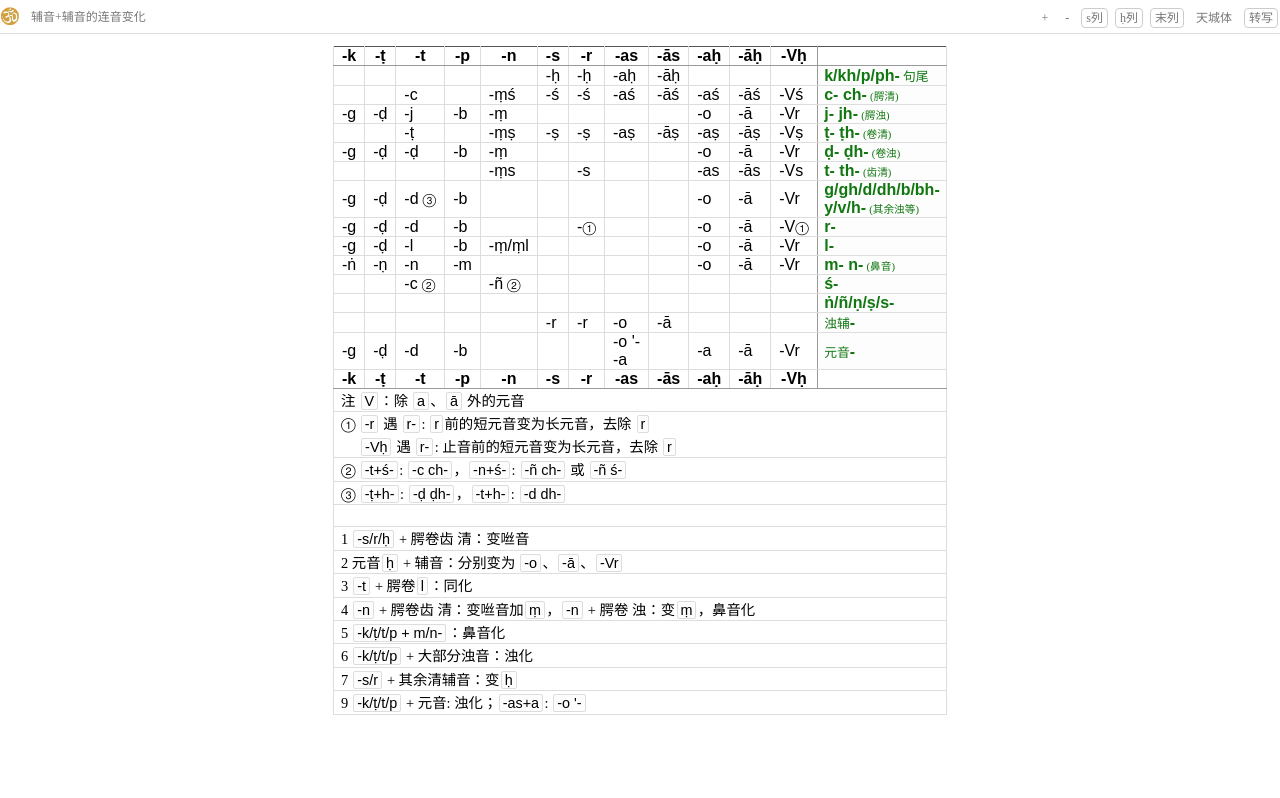
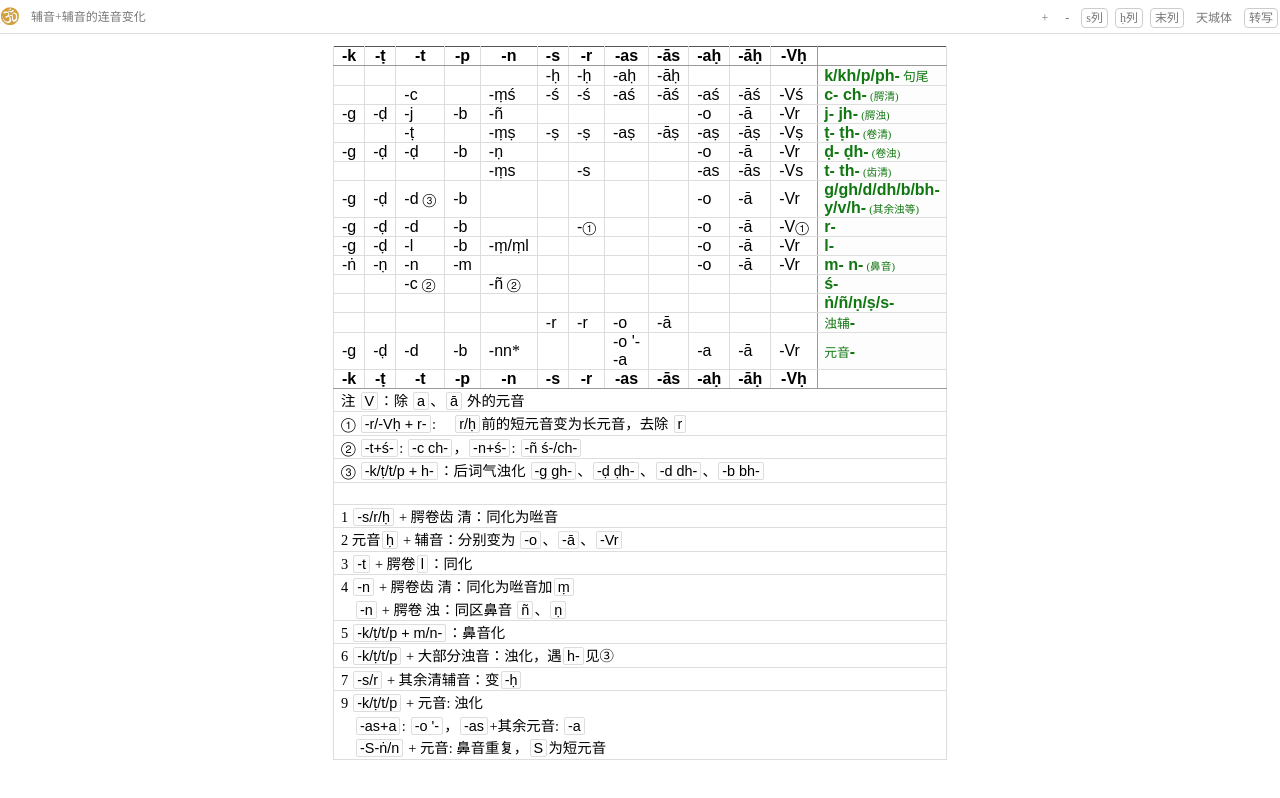
Before and after one commit to rhcad/sanskrit, a plain HTML site: page con-con.htm in a window 1280 px wide. Drawn offline with Linux system fonts and the light colour scheme.

Commit message:
Update consonants+consonants page

```diff
--- a/con-con.htm
+++ b/con-con.htm
@@ -22,6 +22,7 @@
     th:last-child, td:last-child { border-right: 1px solid #ddd; }
     tbody th:nth-last-child(2), tbody td:nth-last-child(2) { border-right: 1px solid #999; }
     @media screen and (max-width: 600px) {
+        body { padding-left: 1px; padding-right: 1px; }
         th,td { padding: 0 .2em; }
     }
 
@@ -31,7 +32,7 @@
     span.d { font-family: "Sanskrit 2003", sans-serif; white-space: nowrap; }
     tfoot span.d { display: inline-block; margin: .1em; padding: 0 .2em;
         border: 1px solid #ddd; border-radius: 2px; background-color: #fdfdfd; }
-    tfoot br+span.d { margin-left: 1.4em; }
+    tfoot br+span.d { margin-left: 1.05em; }
 
     tr:not(:first-child) > th { border-top: 1px solid #999; }
     th { border-bottom: 1px solid #999; }
@@ -66,9 +67,9 @@
     -k -ṭ -t -p -n    -s -r -as -ās -aḥ -āḥ -Vḥ |
     -  -  -  -  -     7-ḥ 7-ḥ 7-aḥ 7-āḥ -   -   -   |k/kh/p/ph- 句尾
     -  -  3-c -  4-ṃś   1-ś 1-ś 1-aś 1-āś 1-aś 1-āś 1-Vś |c- ch- (腭清)
-    6-g 6-ḍ 3-j 6-b 4-ṃ    -  -  -   -   2-o  2-ā  2-Vr |j- jh- (腭浊)
+    6-g 6-ḍ 3-j 6-b 4-ñ    -  -  -   -   2-o  2-ā  2-Vr |j- jh- (腭浊)
     -  -  3-ṭ -  4-ṃṣ   1-ṣ 1-ṣ 1-aṣ 1-āṣ 1-aṣ 1-āṣ 1-Vṣ |ṭ- ṭh- (卷清)
-    6-g 6-ḍ 3-ḍ 6-b 4-ṃ    -  -  -   -   2-o  2-ā  2-Vr |ḍ- ḍh- (卷浊)
+    6-g 6-ḍ 3-ḍ 6-b 4-ṇ    -  -  -   -   2-o  2-ā  2-Vr |ḍ- ḍh- (卷浊)
     -  -  -   -  4-ṃs   -  1-s  -  -  1-as 1-ās 1-Vs |t- th- (齿清)
     6-g 6-ḍ 6-d_③ 6-b -     -  -  -   -   2-o  2-ā  2-Vr |g/gh/d/dh/b/bh-↲y/v/h- (其余浊等)
     6-g 6-ḍ 6-d 6-b -     -  8-① -   -   2-o  2-ā  2-V① |r-
@@ -77,27 +78,27 @@
     -  -  8-c_② - 8-ñ_② - - - -   -   -   -   |ś-
     -  -  -  -  -     -  -  -   -   -   -   -   |ṅ/ñ/ṇ/ṣ/s-
     -  -  -  -  -     8-r 8-r 8-o  8-ā  -   -   -   |浊辅-
-    9-g 9-ḍ 9-d 9-b -     -  -  9-o_'-↲-a   -   9-a  9-ā  9-Vr |元音-
+    9-g 9-ḍ 9-d 9-b 9-nn*    -  -  9-o_'-↲-a   -   9-a  9-ā  9-Vr |元音-
     -k -ṭ -t -p -n    -s -r -as -ās -aḥ -āḥ -Vḥ |`
   .trim().split('\n').map(r => r.trim().replace(/\|.+$/,
       s => s.replace(/ /g, '_')).split(/\s+/));
   const notes = ['注 V：除 a、ā 外的元音',
-    '① -r 遇 r-: r前的短元音变为长元音，去除 r↲-Vḥ 遇 r-: 止音前的短元音变为长元音，去除 r',
-    '② -t+ś-: -c ch-，-n+ś-: -ñ ch- 或 -ñ ś-',
-    '③ -ṭ+h-: -ḍ ḍh-，-t+h-: -d dh-', '　',
-    '1 -s/r/ḥ + 腭卷齿 清：变咝音',
+    '① -r/-Vḥ + r-:　 r/ḥ前的短元音变为长元音，去除 r',
+    '② -t+ś-: -c ch-，-n+ś-: -ñ ś-/ch-',
+    '③ -k/ṭ/t/p + h-：后词气浊化 -g gh-、-ḍ ḍh-、-d dh-、-b bh-', '　',
+    '1 -s/r/ḥ + 腭卷齿 清：同化为咝音',
     '2 元音ḥ + 辅音：分别变为 -o、-ā、-Vr',
     '3 -t + 腭卷l：同化',
-    '4 -n + 腭卷齿 清：变咝音加ṃ，-n + 腭卷 浊：变ṃ，鼻音化',
+    '4 -n + 腭卷齿 清：同化为咝音加ṃ↲-n + 腭卷 浊：同区鼻音 ñ、ṇ',
     '5 -k/ṭ/t/p + m/n-：鼻音化',
-    '6 -k/ṭ/t/p + 大部分浊音：浊化',
-    '7 -s/r + 其余清辅音：变ḥ',
-    "9 -k/ṭ/t/p + 元音: 浊化；-as+a: -o '-",
+    '6 -k/ṭ/t/p + 大部分浊音：浊化，遇h-见③',
+    '7 -s/r + 其余清辅音：变-ḥ',
+    "9 -k/ṭ/t/p + 元音: 浊化↲-as+a: -o '-，-as+其余元音: -a↲-S-ṅ/n + 元音: 鼻音重复，S为短元音",
   ]
 
   const iastRe = /[A-Za-zĀ-žḀ-ỹñ'|-]([A-Za-zĀ-žḀ-ỹñ'/| +-]*[A-Za-zĀ-žḀ-ỹñ'|-])?/g, brRe = / *↲ */g
   const iastToDeva = s => '<span class="d">' + (hasBodyCls('show-deva') ?
-    s.replace(/[^V/-]+/g, a => Sanscript.t(a, 'iast', 'devanagari')) : s) + '</span>'
+    s.replace(/[^VS/-]+/g, a => Sanscript.t(a, 'iast', 'devanagari')) : s) + '</span>'
 
   function hiOrder(event) {
     const elem = (event.target || event).closest('[data-order]')
@@ -133,13 +134,14 @@
     const foot = createElement(table, '', 'tfoot')
     notes.forEach(s => {
       const html = s.replace(iastRe, iastToDeva).replace(brRe, '<br>')
-      const order = /^\d/.test(s) ? ` data-order="${parseInt(s)}"` : ''
+      const order = /^[①②]/.test(s) ? ' data-order="8"' : /^③/.test(s) ? ' data-order="6"' :
+        /^\d/.test(s) ? ` data-order="${parseInt(s)}"` : '';
       createElement(foot, '', 'tr', {html: `<td colspan="13"${order}>${html}</td>`})
     })
 
     Array.from(document.querySelectorAll(`[data-order]`)).forEach(el => {
       el.onclick = hiOrder
-      if (el.closest('tfoot')) {
+      if (el.closest('tfoot') && /^\d/.test(el.textContent)) {
         el.onmouseenter = hiOrder
       }
     })
```
